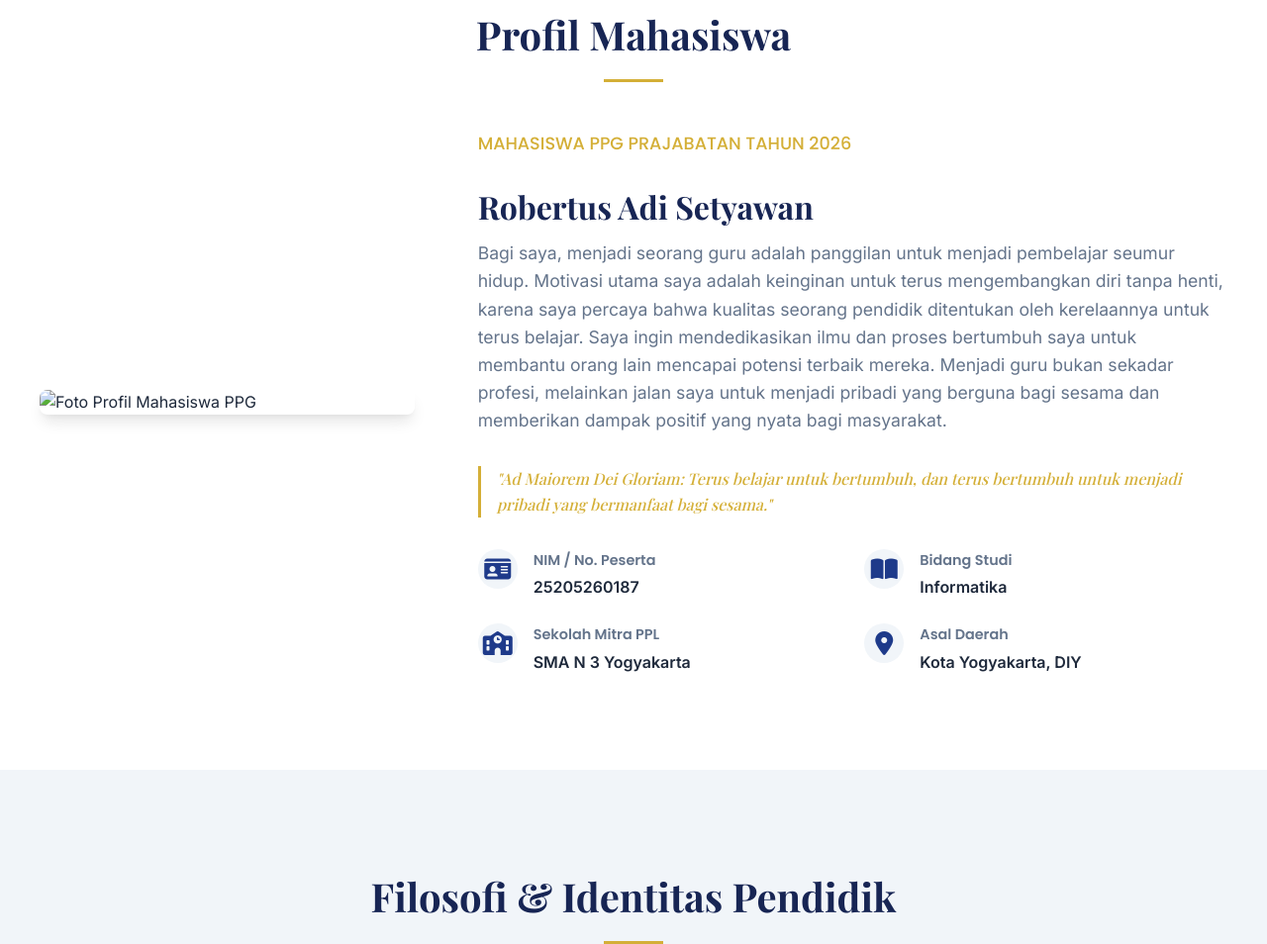
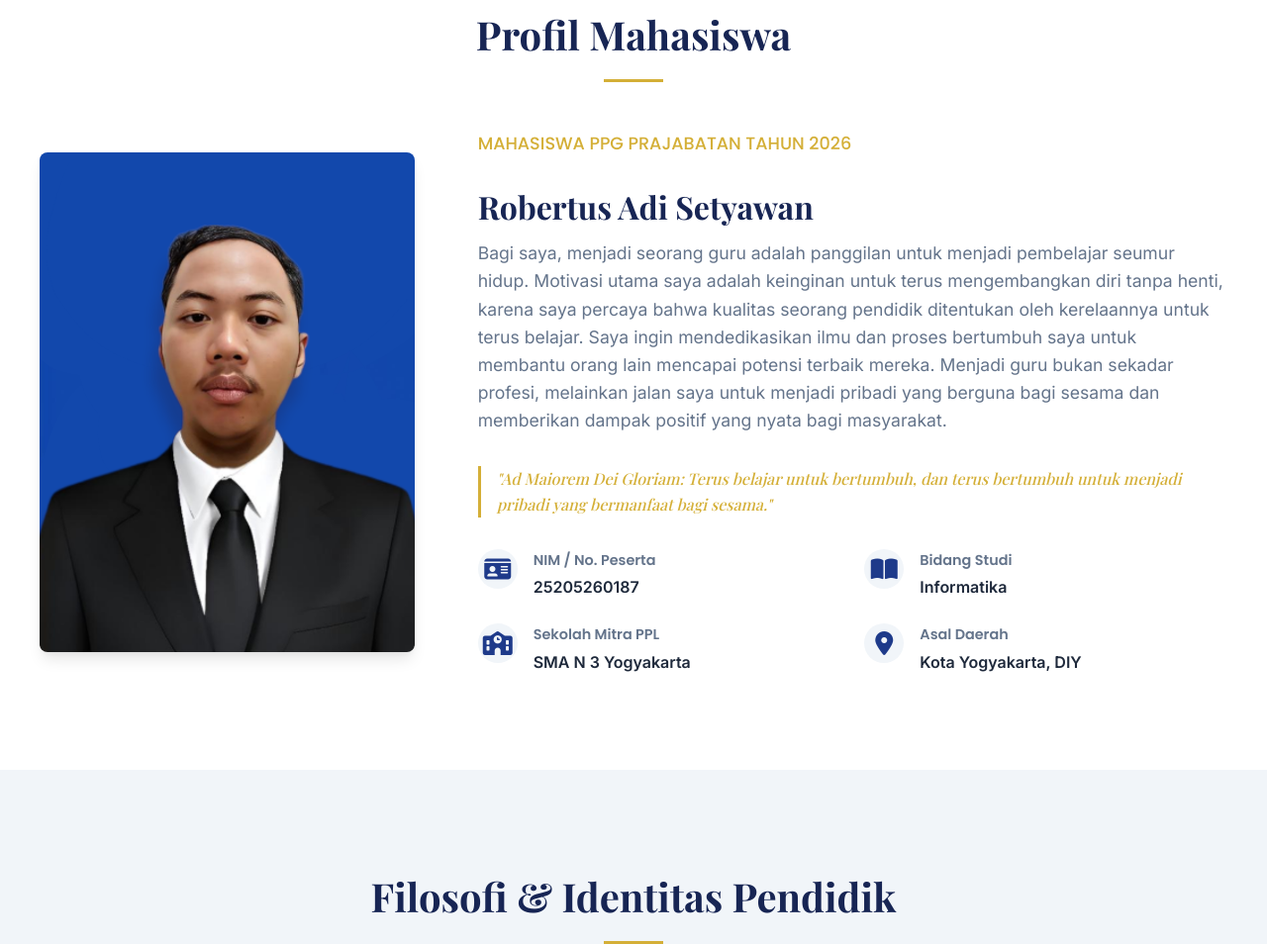
Before and after one commit to RobertusAdiS/e-portofolio, a plain HTML site: page index.html in a window 1280 px wide. Shown: the part 893-1847 px from the top of the page at 99% size. Drawn offline with nearby package versions, Linux system fonts and the light colour scheme.

Commit message:
Update index.html

```diff
--- a/index.html
+++ b/index.html
@@ -65,7 +65,7 @@
             <h2 class="section-title">Profil Mahasiswa</h2>
             <div class="profil-grid">
                 <div class="profil-image">
-                    <img src="asset/Profil Diri/R. Adi S (20241118064953).png" alt="Foto Profil Mahasiswa PPG">
+                    <img src="asset/Profil Diri/RAdiS.png" alt="Foto Profil Mahasiswa PPG">
                 </div>
                 <div class="profil-content">
                     <h4 class="profil-title">MAHASISWA PPG PRAJABATAN TAHUN 2026</h4>
```
